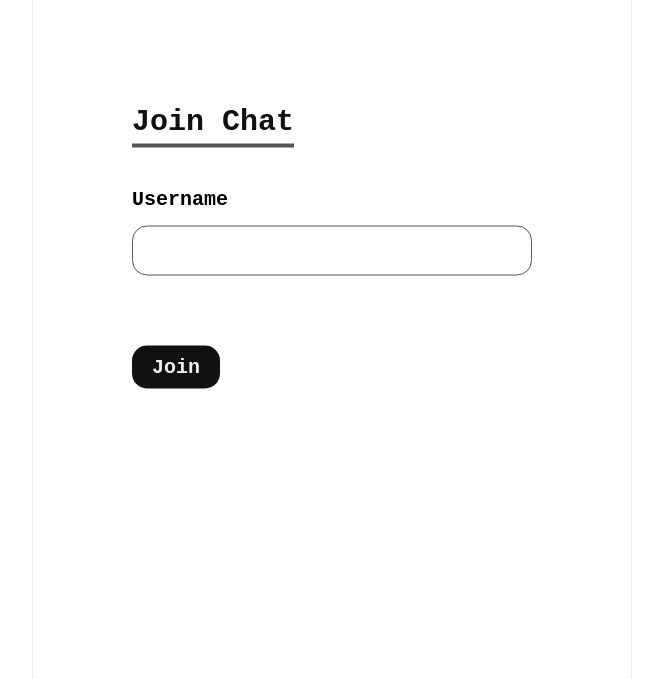
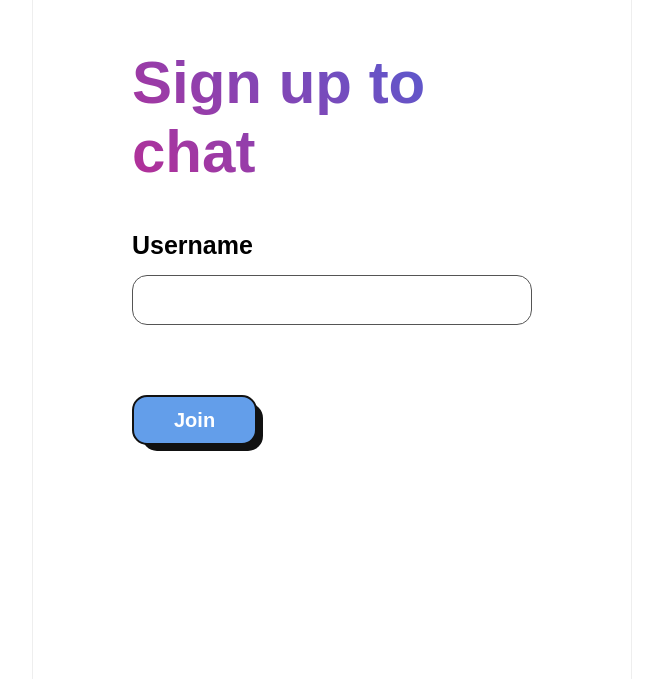
Before and after one commit to longhoag/3800-Project, a website: page site/index.html in a window 1280 px wide. Shown: the part 121-800 px from the top of the page, without its empty margins (308-971 px from the left). Drawn offline with nearby package versions, Linux system fonts and the light colour scheme; no server answers.

Commit message:
style the login site

```diff
--- a/site/index.html
+++ b/site/index.html
@@ -9,7 +9,7 @@
     <div class="app">
         <div class="screen join-screen active">
             <div class="form">
-                <h2> Join Chat</h2>
+                <h2 class="gradient">Sign up to chat</h2>
                 <div class="form-input">
                     <label>Username</label>
                     <input type="text" id="username">
--- a/site/style.css
+++ b/site/style.css
@@ -5,7 +5,7 @@
 }
 
 body {
-    font-family: 'Courier New', Courier, monospace;
+    font-family: Arial, Helvetica, sans-serif;
     height: 100vh;
     display: flex;
     justify-content: center;
@@ -46,19 +46,36 @@ body {
     margin: 20px 0px;
 }
 
+/* Join header text */
 .screen h2 {
     margin-bottom: 20px;
-    font-size: 30px;
-    color: #111;
-    border-bottom: 4px solid #555;
+    font-size: 60px;
+    color: #862424;
+    /* border-bottom: 4px solid #555; */
     padding: 5px 0px;
     display: inline-block;
+}
+
+.gradient {
+
+    /* background-color: rgb(16, 111, 212); */
+
+    /* Create the gradient. */
+    background-image: linear-gradient(45deg, #b62e96, #4165dd);
+
+    background-size: 100%;
+    background-repeat: repeat;
+
+    -webkit-background-clip: text;
+    -webkit-text-fill-color: transparent;
+    -moz-background-clip: text;
+    -moz-text-fill-color: transparent;
 }
 
 /* username, button text label */
 .screen .form-input label {
     display: block;
-    font-size: 20px;
+    font-size: 25px;
     margin-bottom: 15px;
     font-weight: bold;
 }
@@ -76,18 +93,67 @@ body {
     padding-bottom: 50px;
 }
 
+.app .button {
+    font-family: Arial, Helvetica, sans-serif;
+}
 /* join button */
 .screen .form-input button {
-    padding: 10px 20px;
-    background: #111;
-    color: #eee;
+    align-items: center;
+    background-color: #639eea;
+    border: 2px solid #111;
     border-radius: 15px;
+    box-sizing: border-box;
+    color: #ffffff;
+    cursor: pointer;
+    display: flex;
+
     font-size: 20px;
-    cursor: pointer;
-    outline: none;
-    border: none;
-    font-family: 'Courier New', Courier, monospace;
+    height: 50px;
+    justify-content: center;
+    line-height: 24px;
+    max-width: 100%;
+    padding: 0 25px;
+    position: relative;
+    text-align: center;
+    text-decoration: none;
+    user-select: none;
+    -webkit-user-select: none;
+    touch-action: manipulation;
     font-weight: bold;
+}
+
+.screen .form-input button:after {
+  background-color: #111;
+  border-radius: 15px;
+  content: "";
+  display: block;
+  height: 48px;
+  left: 0;
+  width: 100%;
+  position: absolute;
+  top: -2px;
+  transform: translate(8px, 8px);
+  transition: transform .2s ease-out;
+  z-index: -1;
+}
+
+.screen .form-input button:hover:after {
+  transform: translate(0, 0);
+}
+
+.screen .form-input button:active {
+  background-color: #1a68ce;
+  outline: 0;
+}
+
+.screen .form-input button:hover {
+  outline: 0;
+}
+
+@media (min-width: 768px) {
+  .screen .form-input button {
+    padding: 0 40px;
+  }
 }
 
 
```
